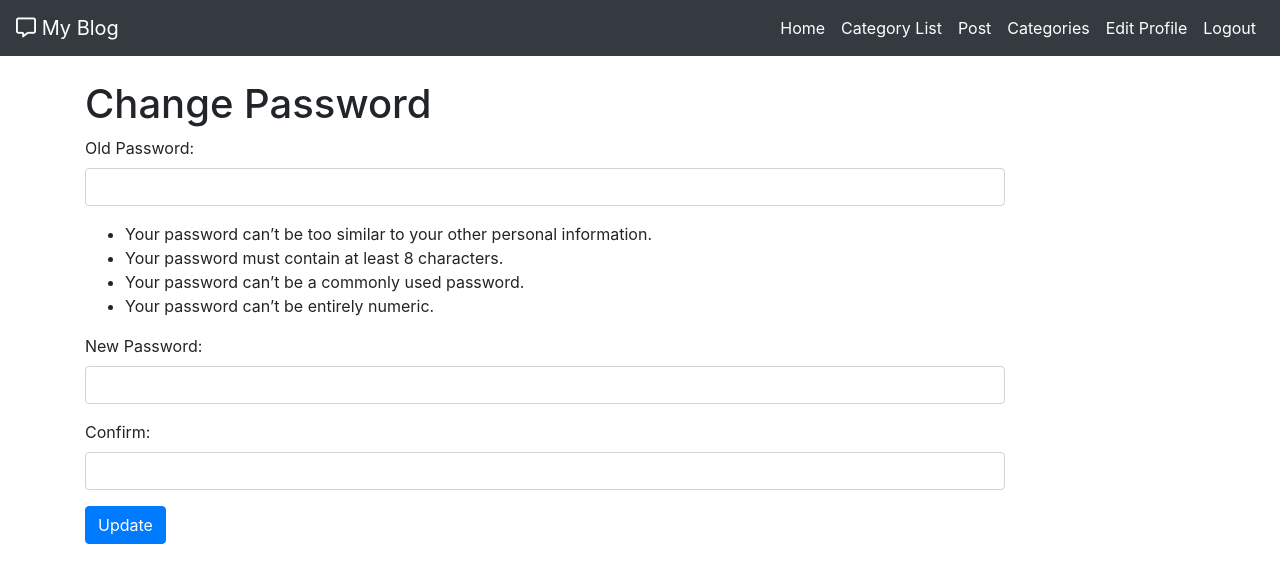
After one commit to kyrios213/simple_blog, a Django app: page /user/password/ in a window 1280 px wide. The commit adds this page. Shown: the top 583 px of the page. Run offline with Django 3.2, Linux system fonts and the light colour scheme; the visitor is signed in with stand-in values (Sample User, id 1); some libraries are stand-ins or nearby versions.

Commit message:
Added user edit page as well as password change

```diff
--- a/bloggers/forms.py
+++ b/bloggers/forms.py
@@ -1,6 +1,7 @@
-from django.contrib.auth.forms import UserCreationForm
+from django.contrib.auth.forms import PasswordChangeForm, UserCreationForm, UserChangeForm
 from django.contrib.auth.models import User
 from django import forms
+
 
 class SignUpForm(UserCreationForm):
     email = forms.EmailField(widget=forms.EmailInput(attrs={'class': 'form-control'}))
@@ -20,3 +21,24 @@ class SignUpForm(UserCreationForm):
 
         self.fields['password1'].widget.attrs['class'] = 'form-control'
         self.fields['password2'].widget.attrs['class'] = 'form-control'
+
+
+class EditProfileForm(UserChangeForm):
+    email = forms.EmailField(widget=forms.EmailInput(attrs={'class': 'form-control'}))
+    first_name = forms.CharField(max_length=100, widget=forms.TextInput(attrs={'class': 'form-control'}))
+    last_name = forms.CharField(max_length=100, widget=forms.TextInput(attrs={'class': 'form-control'}))
+    username = forms.CharField(max_length=100, widget=forms.TextInput(attrs={'class': 'form-control'}))
+
+    class Meta:
+        model = User
+        fields = ('username', 'first_name', 'last_name', 'email', 'password')
+
+
+class PasswordsChangeForm(PasswordChangeForm):
+    old_password = forms.CharField(max_length=100, widget=forms.PasswordInput(attrs={'class': 'form-control', 'type': 'password'}))
+    new_password1 = forms.CharField(max_length=100, widget=forms.PasswordInput(attrs={'class': 'form-control', 'type': 'password'}))
+    new_password2 = forms.CharField(max_length=100, widget=forms.PasswordInput(attrs={'class': 'form-control', 'type': 'password'}))
+
+    class Meta:
+        model = User
+        fields = ('old_password', 'new_password1', 'new_password2')
--- /dev/null
+++ b/bloggers/templates/registration/change_password.html
@@ -0,0 +1,46 @@
+{% extends 'base.html' %}
+
+{% block title %}Change Password{% endblock title %}
+
+{% block content %}
+
+<section class="container my-4">
+    <h1>Change Password</h1>
+    <div class="row">
+        <div class="col-10">
+            <form action="" method="post">
+                {% csrf_token %}
+                <div class="form-group">
+                    <label for="id_old_password">Old Password:</label>
+                    {{ form.old_password.errors }}
+                    <p>{{ form.old_password }}</p>
+
+                    <ul>
+                        <li>
+                            Your password can’t be too similar to your other personal information.
+                        </li>
+                        <li>
+                            Your password must contain at least 8 characters.
+                        </li>
+                        <li>
+                            Your password can’t be a commonly used password.
+                        </li>
+                        <li>
+                            Your password can’t be entirely numeric.
+                        </li>
+                    </ul>
+
+                    <label for="id_new_password1">New Password:</label>
+                    {{ form.new_password1.errors }}
+                    <p>{{ form.new_password1 }}</p>
+                    <label for="id_new_password2">Confirm:</label>
+                    {{ form.new_password2.errors }}
+                    {{ form.new_password2 }}
+                </div>
+                <button class="btn btn-primary" type="submit">Update</button>
+            </form>
+        </div>
+    </div>
+</section>
+
+{% endblock content %}
--- a/bloggers/urls.py
+++ b/bloggers/urls.py
@@ -1,8 +1,11 @@
 from django.urls import path
-from .views import UserRegisterView
+from .views import UserRegisterView, UserEditView, PasswordsChangeView
+from django.contrib.auth import views as auth_views
 
 app_name = 'bloggers'
 
 urlpatterns = [
     path('register/', UserRegisterView.as_view(), name='register'),
+    path('edit_profile/', UserEditView.as_view(), name='edit_profile'),
+    path('password/', PasswordsChangeView.as_view(template_name='registration/change_password.html'), name='change_pass'),
 ]
--- a/bloggers/views.py
+++ b/bloggers/views.py
@@ -1,11 +1,26 @@
 from django.shortcuts import render
 from django.views import generic
-from django.contrib.auth.forms import UserCreationForm
+from django.contrib.auth.forms import PasswordChangeForm, UserCreationForm, UserChangeForm
 from django.urls import reverse_lazy
-from .forms import SignUpForm
+from .forms import PasswordsChangeForm, SignUpForm, EditProfileForm
+from django.contrib.auth.views import PasswordChangeView
 
 
 class UserRegisterView(generic.CreateView):
     form_class = SignUpForm
     template_name = 'registration/register.html'
     success_url = reverse_lazy('login')
+
+
+class UserEditView(generic.UpdateView):
+    form_class = EditProfileForm
+    template_name = 'registration/edit_profile.html'
+    success_url = reverse_lazy('myblog:home')
+
+    def get_object(self):
+        return self.request.user
+
+
+class PasswordsChangeView(PasswordChangeView):
+    form_class = PasswordsChangeForm
+    success_url = reverse_lazy('bloggers:edit_profile')
--- a/templates/base.html
+++ b/templates/base.html
@@ -48,6 +48,9 @@
               <a class="nav-link" href="{% url 'myblog:category' %}">Categories</a>
             </li>
             <li class="nav-item active">
+              <a class="nav-link" href="{% url 'bloggers:edit_profile' %}">Edit Profile</a>
+            </li>
+            <li class="nav-item active">
               <a class="nav-link" href="{% url 'logout' %}">Logout</a>
             </li>
           {% else %}
```
Also changed, not shown: bloggers/templates/registration/edit_profile.html (added, +22 -0 lines).
